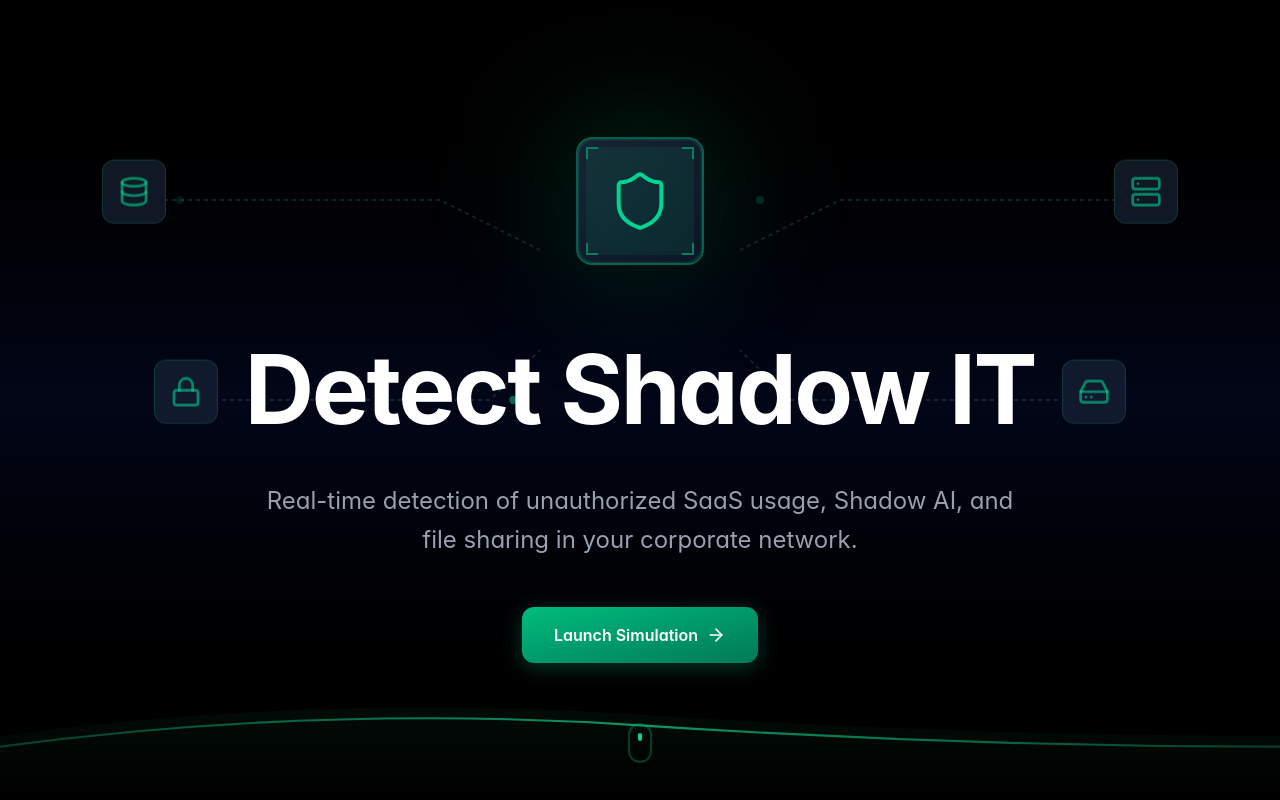
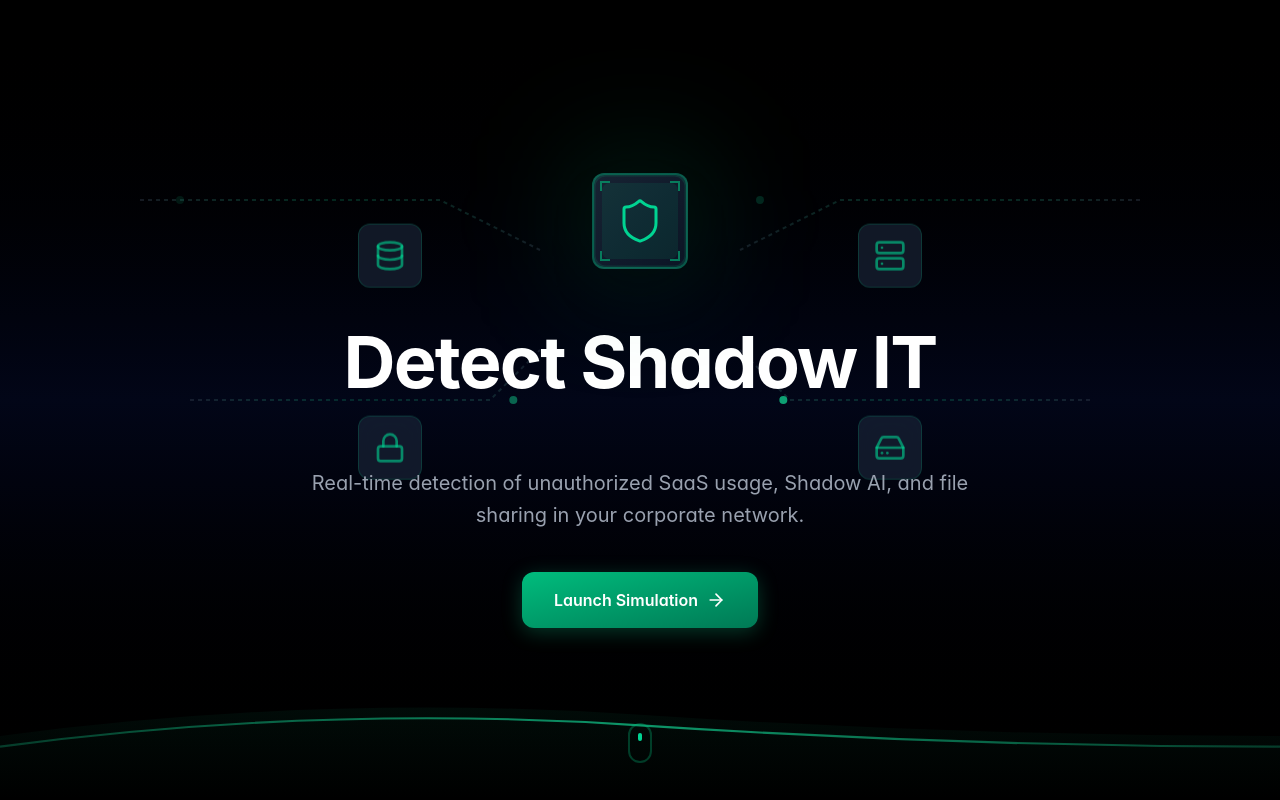
Before and after one commit to atf-inc/dec25_intern_E_security, a React (Vite) app in the folder dashboard/frontend/: page / in a window 1280 px wide. Shown: the top 800 px of the page. Built offline with nearby package versions, Linux system fonts and the light colour scheme.

Commit message:
implemented a compact bento grid

```diff
--- a/dashboard/frontend/src/components/LandingPage.tsx
+++ b/dashboard/frontend/src/components/LandingPage.tsx
@@ -21,44 +21,44 @@
           <HeroCircuitBackground />
         </div>
 
-        {/* Floating nodes at circuit endpoints */}
-        <FloatingNode icon={Database} position="top-[20%] left-[8%]" />
-        <FloatingNode icon={Lock} position="top-[45%] left-[12%]" />
-        <FloatingNode icon={Server} position="top-[20%] right-[8%]" />
-        <FloatingNode icon={HardDrive} position="top-[45%] right-[12%]" />
+        {/* Floating nodes at circuit endpoints - bento grid layout */}
+        <FloatingNode icon={Database} position="top-[28%] left-[28%]" />
+        <FloatingNode icon={Lock} position="top-[52%] left-[28%]" />
+        <FloatingNode icon={Server} position="top-[28%] right-[28%]" />
+        <FloatingNode icon={HardDrive} position="top-[52%] right-[28%]" />
 
         {/* Central content */}
         <div className="relative z-10 max-w-5xl mx-auto text-center">
-          {/* Central glowing chip */}
+          {/* Central glowing chip - smaller */}
           <motion.div
             initial={{ opacity: 0, scale: 0.8 }}
             animate={{ opacity: 1, scale: 1 }}
             transition={{ duration: 1 }}
-            className="mb-16"
+            className="mb-12"
           >
             <div className="inline-block relative">
               {/* Glow effect */}
               <div className="absolute inset-0 bg-emerald-500/30 blur-3xl rounded-3xl"></div>
 
-              {/* Chip container */}
-              <div className="relative w-32 h-32 mx-auto rounded-2xl bg-gradient-to-br from-slate-800/80 to-slate-900/80 backdrop-blur-xl border-2 border-emerald-500/40 flex items-center justify-center shadow-2xl">
+              {/* Chip container - reduced size */}
+              <div className="relative w-24 h-24 mx-auto rounded-xl bg-gradient-to-br from-slate-800/80 to-slate-900/80 backdrop-blur-xl border-2 border-emerald-500/40 flex items-center justify-center shadow-2xl">
                 {/* Inner glow */}
-                <div className="absolute inset-2 bg-emerald-500/10 rounded-xl"></div>
+                <div className="absolute inset-2 bg-emerald-500/10 rounded-lg"></div>
 
-                {/* Logo/Icon */}
-                <Shield className="w-16 h-16 text-emerald-400 relative z-10" strokeWidth={1.5} />
+                {/* Logo/Icon - smaller */}
+                <Shield className="w-12 h-12 text-emerald-400 relative z-10" strokeWidth={1.5} />
 
                 {/* Corner accents */}
-                <div className="absolute top-2 left-2 w-3 h-3 border-t-2 border-l-2 border-emerald-500/60"></div>
-                <div className="absolute top-2 right-2 w-3 h-3 border-t-2 border-r-2 border-emerald-500/60"></div>
-                <div className="absolute bottom-2 left-2 w-3 h-3 border-b-2 border-l-2 border-emerald-500/60"></div>
-                <div className="absolute bottom-2 right-2 w-3 h-3 border-b-2 border-r-2 border-emerald-500/60"></div>
+                <div className="absolute top-1.5 left-1.5 w-2.5 h-2.5 border-t-2 border-l-2 border-emerald-500/60"></div>
+                <div className="absolute top-1.5 right-1.5 w-2.5 h-2.5 border-t-2 border-r-2 border-emerald-500/60"></div>
+                <div className="absolute bottom-1.5 left-1.5 w-2.5 h-2.5 border-b-2 border-l-2 border-emerald-500/60"></div>
+                <div className="absolute bottom-1.5 right-1.5 w-2.5 h-2.5 border-b-2 border-r-2 border-emerald-500/60"></div>
 
                 {/* Pulsing ring */}
                 <motion.div
-                  className="absolute inset-0 rounded-2xl border-2 border-emerald-500/40"
+                  className="absolute inset-0 rounded-xl border-2 border-emerald-500/40"
                   animate={{
-                    scale: [1, 1.1, 1],
+                    scale: [1, 1.15, 1],
                     opacity: [0.4, 0, 0.4],
                   }}
                   transition={{
@@ -77,11 +77,11 @@
             animate={{ opacity: 1, y: 0 }}
             transition={{ duration: 0.8, delay: 0.3 }}
           >
-            <h1 className="text-6xl md:text-8xl font-bold mb-8 leading-tight tracking-tight">
+            <h1 className="text-5xl md:text-7xl font-bold mb-6 leading-tight tracking-tight">
               Detect Shadow IT
             </h1>
 
-            <p className="text-xl md:text-2xl text-gray-400 mb-12 max-w-3xl mx-auto leading-relaxed">
+            <p className="text-lg md:text-xl text-gray-400 mb-10 mt-15 max-w-2xl mx-auto leading-relaxed">
               Real-time detection of unauthorized SaaS usage, Shadow AI, and file sharing in your corporate network.
             </p>
 
```
